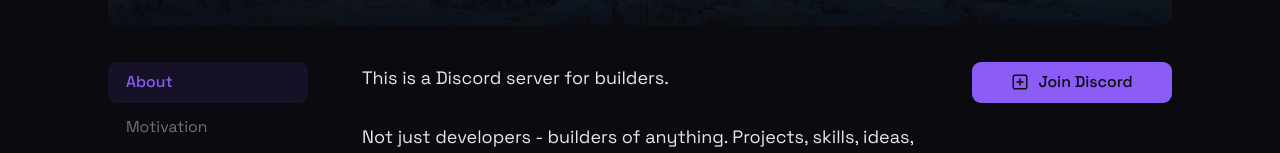
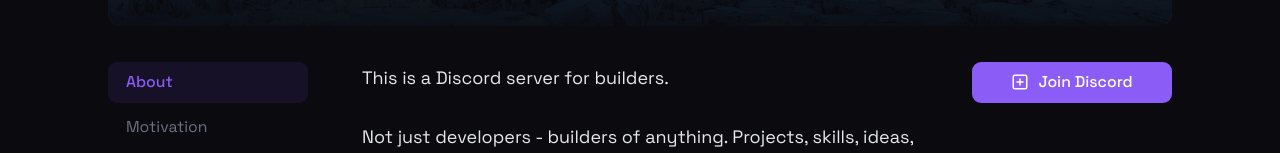
Before and after one commit to sbozh-me/website, a Next.js app in the folder apps/web/: page /projects/discord-community in a window 1280 px wide. Shown: the part 430-583 px from the top of the page. Built offline with nearby package versions, Linux system fonts and the light colour scheme.

Commit message:
chore(release): v0.8.4

```diff
--- a/apps/web/app/globals.css
+++ b/apps/web/app/globals.css
@@ -11,7 +11,7 @@
   --color-muted: #18181b;
   --color-muted-foreground: #6b7280;
   --color-primary: #8b5cf6;
-  --color-primary-foreground: #0a0a0f;
+  --color-primary-foreground: #fff;
   --color-secondary: #f59e0b;
   --color-secondary-foreground: #0a0a0f;
   --color-accent: #22c55e;
--- a/apps/web/package.json
+++ b/apps/web/package.json
@@ -1,6 +1,6 @@
 {
   "name": "@sbozh/web",
-  "version": "0.8.3",
+  "version": "0.8.4",
   "private": true,
   "license": "MIT",
   "scripts": {
--- a/package.json
+++ b/package.json
@@ -1,7 +1,7 @@
 {
   "name": "@sbozh/website",
   "private": true,
-  "version": "0.8.3",
+  "version": "0.8.4",
   "workspaces": [
     "apps/*",
     "packages/*"
--- a/packages/blog/package.json
+++ b/packages/blog/package.json
@@ -1,6 +1,6 @@
 {
   "name": "@sbozh/blog",
-  "version": "0.8.3",
+  "version": "0.8.4",
   "private": true,
   "sideEffects": [
     "**/*.css"
--- a/packages/eslint-config/package.json
+++ b/packages/eslint-config/package.json
@@ -1,6 +1,6 @@
 {
   "name": "@sbozh/eslint-config",
-  "version": "0.8.3",
+  "version": "0.8.4",
   "private": true,
   "license": "MIT",
   "type": "module",
--- a/packages/pmdxjs/package.json
+++ b/packages/pmdxjs/package.json
@@ -1,6 +1,6 @@
 {
   "name": "@sbozh/pmdxjs",
-  "version": "0.8.3",
+  "version": "0.8.4",
   "private": true,
   "sideEffects": false,
   "type": "module",
--- a/packages/react-ui/package.json
+++ b/packages/react-ui/package.json
@@ -1,6 +1,6 @@
 {
   "name": "@sbozh/react-ui",
-  "version": "0.8.3",
+  "version": "0.8.4",
   "private": true,
   "sideEffects": false,
   "exports": {
--- a/packages/typescript-config/package.json
+++ b/packages/typescript-config/package.json
@@ -1,6 +1,6 @@
 {
   "name": "@sbozh/typescript-config",
-  "version": "0.8.3",
+  "version": "0.8.4",
   "private": true,
   "license": "MIT",
   "publishConfig": {
```
Also changed, not shown: 2 other files (tests, documents, lock files or other folders).
